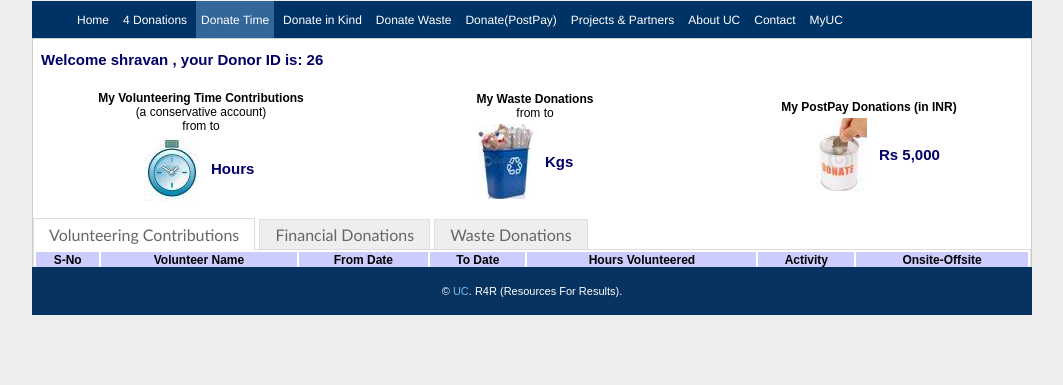
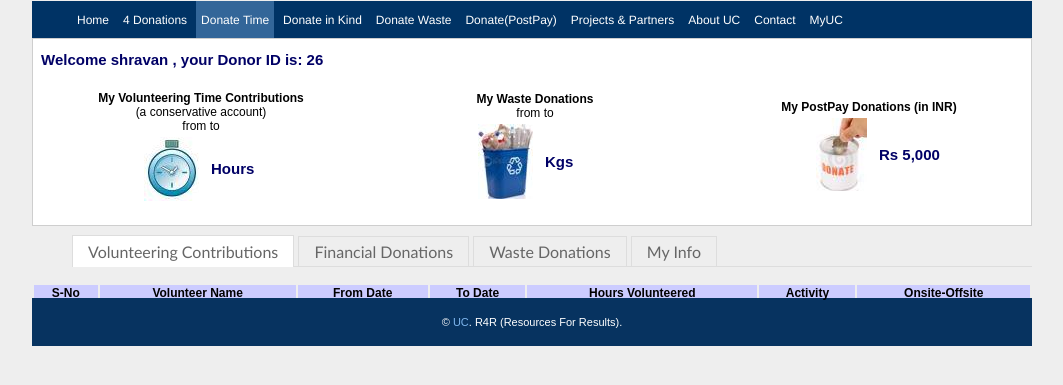
Before and after one commit to BhagavanAare/YouSee.in, a PHP site: page /myuc.php in a window 1280 px wide. Shown: the part 100-485 px from the top of the page, without its empty margins (108-1171 px from the left). Run offline with PHP 8.4, Linux system fonts and the light colour scheme; a user stored in the database is signed in; data comes from the database, SQL or seed files in the repository; lists and menus that the app fills with data are empty; some libraries are stand-ins or nearby versions.

Commit message:
removed jquery, added custom tabs

```diff
--- a/myuc.php
+++ b/myuc.php
@@ -11,6 +11,8 @@
   <link rel="stylesheet" type="text/css" href="css/main.css">
   <script>window.jQuery || document.write('<script src="css/jquery.js"><\/script>')</script>
   <script type="text/javascript" src="https://www.google.com/jsapi"></script>
+
+  <!--
   <script type="text/javascript">
   $(document).ready(function() {
     $(".tabLink").each(function(){
@@ -25,6 +27,7 @@
     });
   });
   </script>
+   -->
 </HEAD>
 <BODY>
 
@@ -49,21 +52,62 @@
 
 <br />
 
-<div class="tab-box">
+<!--<div class="tab-box">
     <a href="javascript:;" class="tabLink activeLink" id="cont-1">Volunteering Contributions</a>
     <a href="javascript:;" class="tabLink " id="cont-2">Financial Donations</a>
     <a href="javascript:;" class="tabLink " id="cont-3">Waste Donations</a>
 </div>
 
 <div class="tabcontent paddingAll" id="cont-1-1">
+	<?php //include 'volunteer_personal_contributions_list.php';?>
+</div>
+
+<div class="tabcontent paddingAll hide" id="cont-2-1">
+	<?php //include 'finance_personal_contributions_list.php';?>
+</div>
+
+<div class="tabcontent paddingAll hide" id="cont-3-1">
+	<table border="0" width="100%">
+			<tr>
+				<td align="center" width="50%"><?php //include 'donatewaste_graph_kg_personal.php';?></td>
+				<td align="center" width="50%"><?php //include 'donatewaste_graph_rs_personal.php';?></td>
+			</tr>
+	</table>
+</div>
+-->
+</div>
+<!--maincontentarea end-->
+
+<script src="scripts/tabscripts.js"></script>
+<script language="javascript" >
+var group="donationTabs";
+createGroup(group);
+registerTab(group,"volunteeringTab","volunteerDiv");
+registerTab(group,"financialTab","financialDiv");
+registerTab(group,"wasteTab","wasteDiv");
+registerTab(group,"myInfoTab","myInfoDiv");
+
+</script>
+
+<div id="tab" class="tab"   >
+<ul  class="tabContainer" >
+<div id="tabs" class="tab-box">
+    <a onclick="showTab('donationTabs','volunteeringTab')" class="tabLink activeLink" id="volunteeringTab">Volunteering Contributions</a>
+    <a onclick="showTab('donationTabs','financialTab')" class="tabLink" id="financialTab">Financial Donations</a>
+    <a onclick="showTab('donationTabs','wasteTab')" class="tabLink" id="wasteTab">Waste Donations</a>
+    <a onclick="showTab('donationTabs','myInfoTab')" class="tabLink" id="myInfoTab">My Info</a>
+</div>
+</ul>
+</div>
+
+<div style="display:block;"   id="volunteerDiv">
 	<?php include 'volunteer_personal_contributions_list.php';?>
 </div>
 
-<div class="tabcontent paddingAll hide" id="cont-2-1">
+<div style="display:none;"  id="financialDiv">
 	<?php include 'finance_personal_contributions_list.php';?>
 </div>
-
-<div class="tabcontent paddingAll hide" id="cont-3-1">
+<div  id="wasteDiv" style="display:none;">
 	<table border="0" width="100%">
 			<tr>
 				<td align="center" width="50%"><?php include 'donatewaste_graph_kg_personal.php';?></td>
@@ -71,11 +115,9 @@
 			</tr>
 	</table>
 </div>
-
+<div style="display:none;" id="myInfoDiv">
+	myInfoTab..
 </div>
-<!--maincontentarea end-->
-
-
 <!--footer-->
 <?php include 'footer.php' ; ?>
 
```
